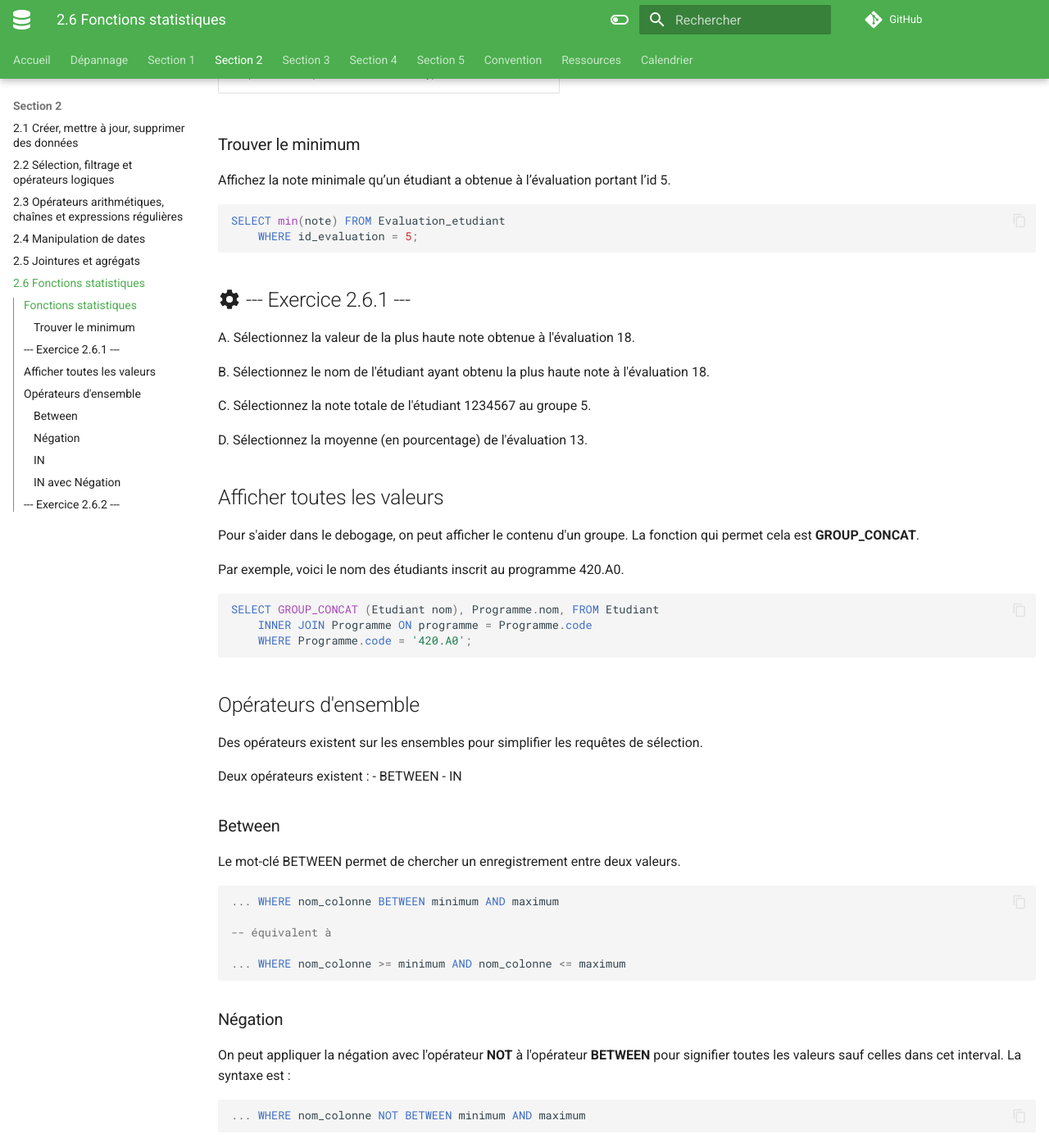
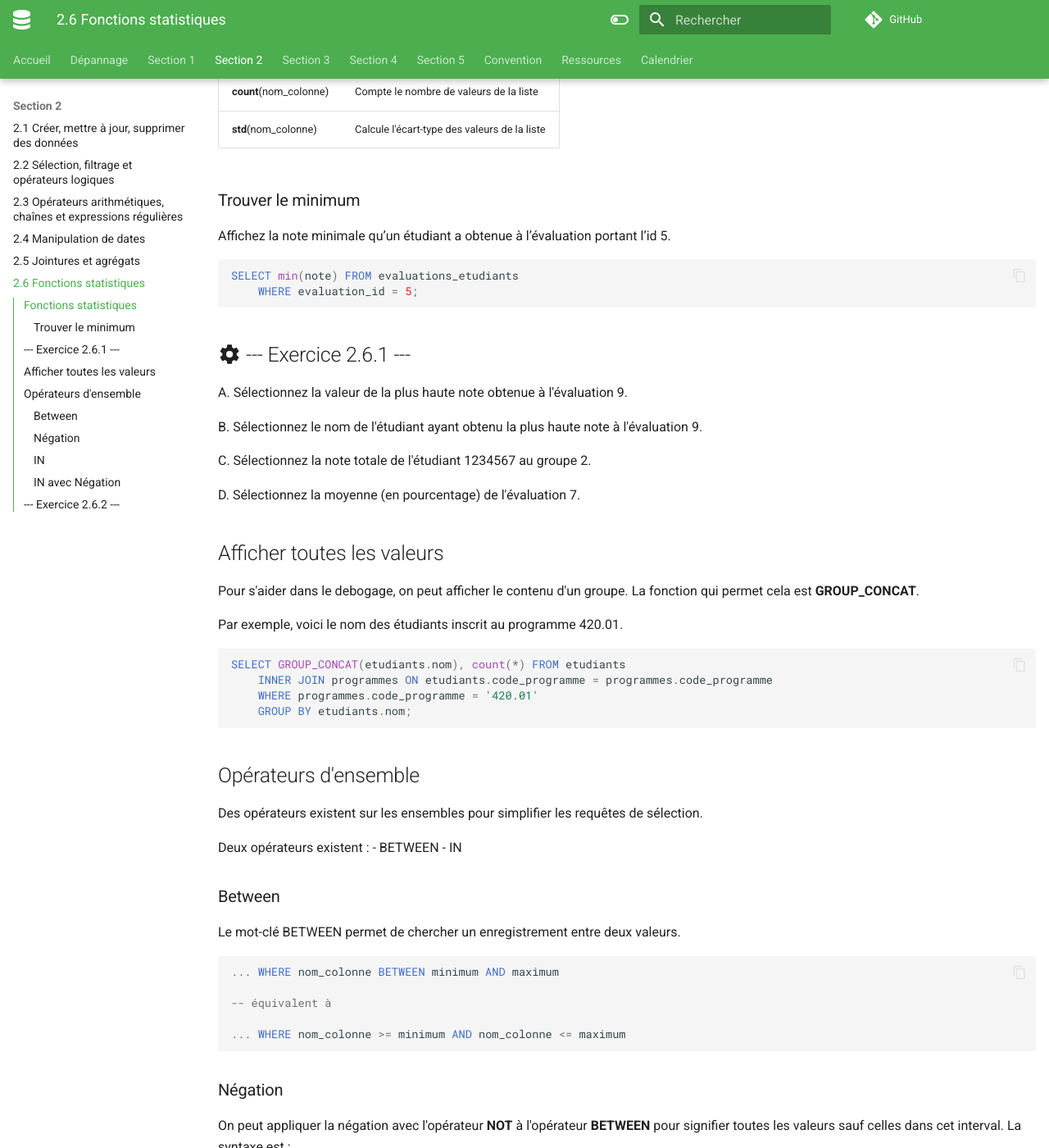
Before and after one commit to cegepvictoetienne/bd1, an MkDocs documentation site: the page built from docs/notes_de_cours/section_2.6.md, in a window 1280 px wide and 1400 px high, scrolled down 716 px. Shown: the whole window at 82% size. Built offline with MkDocs 1.6.1 and Material for MkDocs 9.7.7, drawn with Linux system fonts in a browser that asks for light colours; comment, search, counter and statistics services are not loaded; some of the changed text lies outside the part shown.

Commit message:
sction 2.6

````diff
--- a/docs/notes_de_cours/section_2.6.md
+++ b/docs/notes_de_cours/section_2.6.md
@@ -1,8 +1,8 @@
 # Fonctions statistiques et filtrage
 
-Fonctions statistiques
-Opérateurs d'ensemble
-Atelier
+- Fonctions statistiques
+- Opérateurs d'ensemble
+- Atelier
 
 Plusieurs fonctions statistiques existent dans les agrégats.
 
@@ -28,30 +28,31 @@ Sauf pour **count**, les fonctions sont  appellées sur des colonnes de type num
 Affichez la note minimale qu’un étudiant a obtenue à l’évaluation portant l’id 5.
 
 ```mysql
-SELECT min(note) FROM Evaluation_etudiant
-    WHERE id_evaluation = 5;
+SELECT min(note) FROM evaluations_etudiants
+    WHERE evaluation_id = 5;
 ```
 
 ## :material-cog: --- Exercice 2.6.1 ---
 
-A. Sélectionnez la valeur de la plus haute note obtenue à l'évaluation 18.
+A. Sélectionnez la valeur de la plus haute note obtenue à l'évaluation 9.
 
-B. Sélectionnez le nom de l'étudiant ayant obtenu la plus haute note à l'évaluation 18.
+B. Sélectionnez le nom de l'étudiant ayant obtenu la plus haute note à l'évaluation 9.
 
-C. Sélectionnez la note totale de l'étudiant 1234567 au groupe 5.
+C. Sélectionnez la note totale de l'étudiant 1234567 au groupe 2.
 
-D. Sélectionnez la moyenne (en pourcentage) de l'évaluation 13.
+D. Sélectionnez la moyenne (en pourcentage) de l'évaluation 7.
 
 ## Afficher toutes les valeurs
 
 Pour s'aider dans le debogage, on peut afficher le contenu d'un groupe. La fonction qui permet cela est **GROUP_CONCAT**.
 
-Par exemple, voici le nom des étudiants inscrit au programme 420.A0.
+Par exemple, voici le nom des étudiants inscrit au programme 420.01.
 
 ```mysql
-SELECT GROUP_CONCAT (Etudiant nom), Programme.nom, FROM Etudiant
-    INNER JOIN Programme ON programme = Programme.code
-    WHERE Programme.code = '420.A0';
+SELECT GROUP_CONCAT(etudiants.nom), count(*) FROM etudiants
+    INNER JOIN programmes ON etudiants.code_programme = programmes.code_programme
+    WHERE programmes.code_programme = '420.01'
+    GROUP BY etudiants.nom;
 ```
 
 ## Opérateurs d'ensemble
--- a/mkdocs.yml
+++ b/mkdocs.yml
@@ -7,6 +7,7 @@ nav:
   - 'Dépannage':
       - 'Comment traduire du français en SQL': notes_de_cours/traduire.md
       - 'Déboguage': notes_de_cours/deboguage.md
+      - 'Feuilles de triche': notes_de_cours/feuilles.md
   - 'Section 1':
       - 1.1 Introduction: notes_de_cours/section_1.1.md
       - 1.2 Composantes: notes_de_cours/section_1.2.md
````
Also changed, not shown: other parts of docs/notes_de_cours/section_2.6.md (+3 -3 lines), docs/notes_de_cours/feuilles.md (added, +4 -0 lines), 1 other file.
